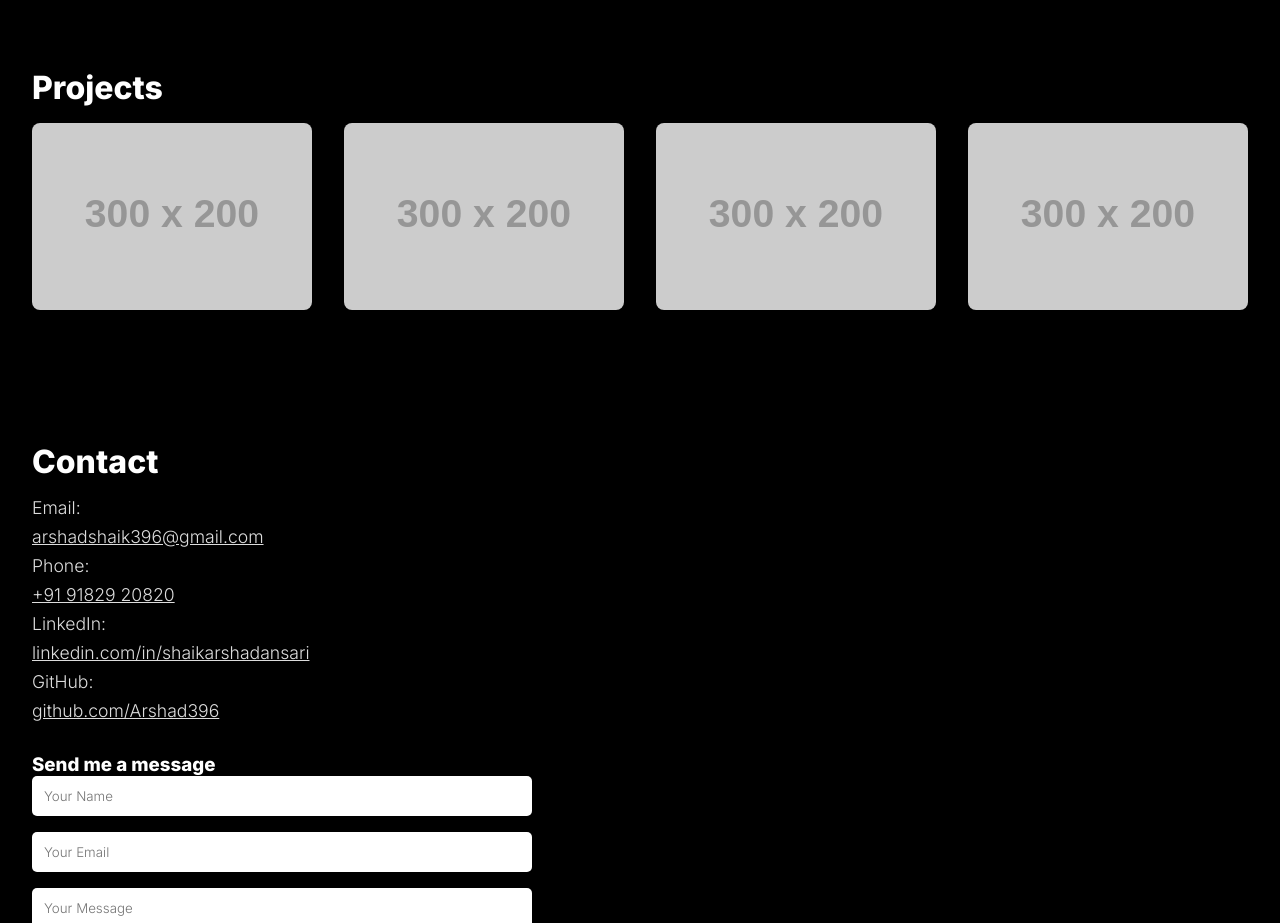
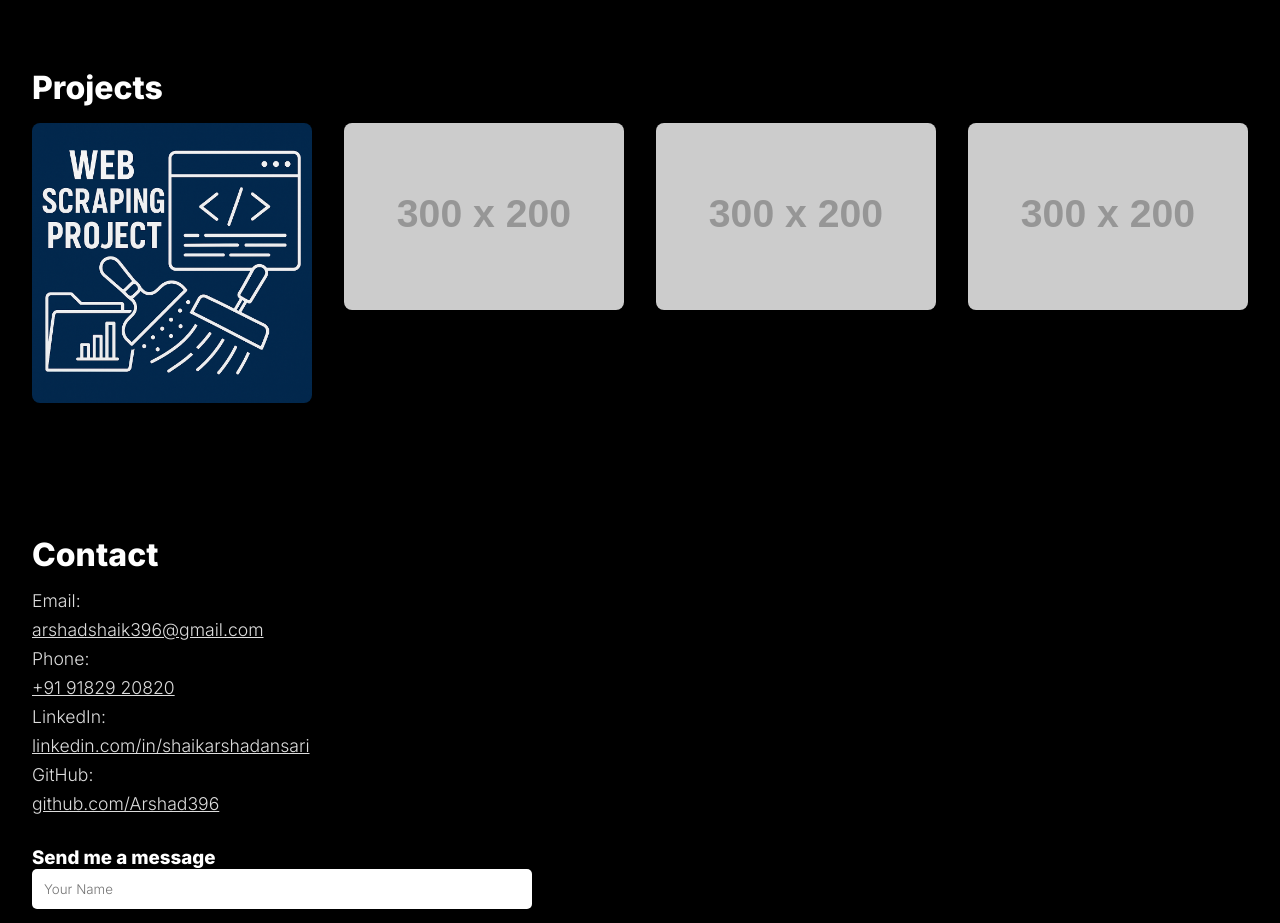
Before and after one commit to Arshad396/Arshad396.github.io, a plain HTML site: page index.html in a window 1280 px wide. Shown: the part 1240-2163 px from the top of the page. Drawn offline with Linux system fonts and the light colour scheme; placeholder pictures from the web are drawn by us.

Commit message:
Update index.html

```diff
--- a/index.html
+++ b/index.html
@@ -173,7 +173,7 @@
     <h2>Projects</h2>
     <div class="projects">
       <a href="https://github.com/Arshad396/Web-Scrapping-Projects" target="_blank">
-        <img src="https://via.placeholder.com/300x200.png?text=Web+Scraping+Project" alt="Web Scraping Project" />
+        <img src="web scraping image.png" alt="Web Scraping Project" />
       </a>
       <a href="https://github.com/Arshad396/Excel-Projects" target="_blank">
         <img src="https://via.placeholder.com/300x200.png?text=Excel+Dashboard" alt="Excel Dashboard Project" />
```
